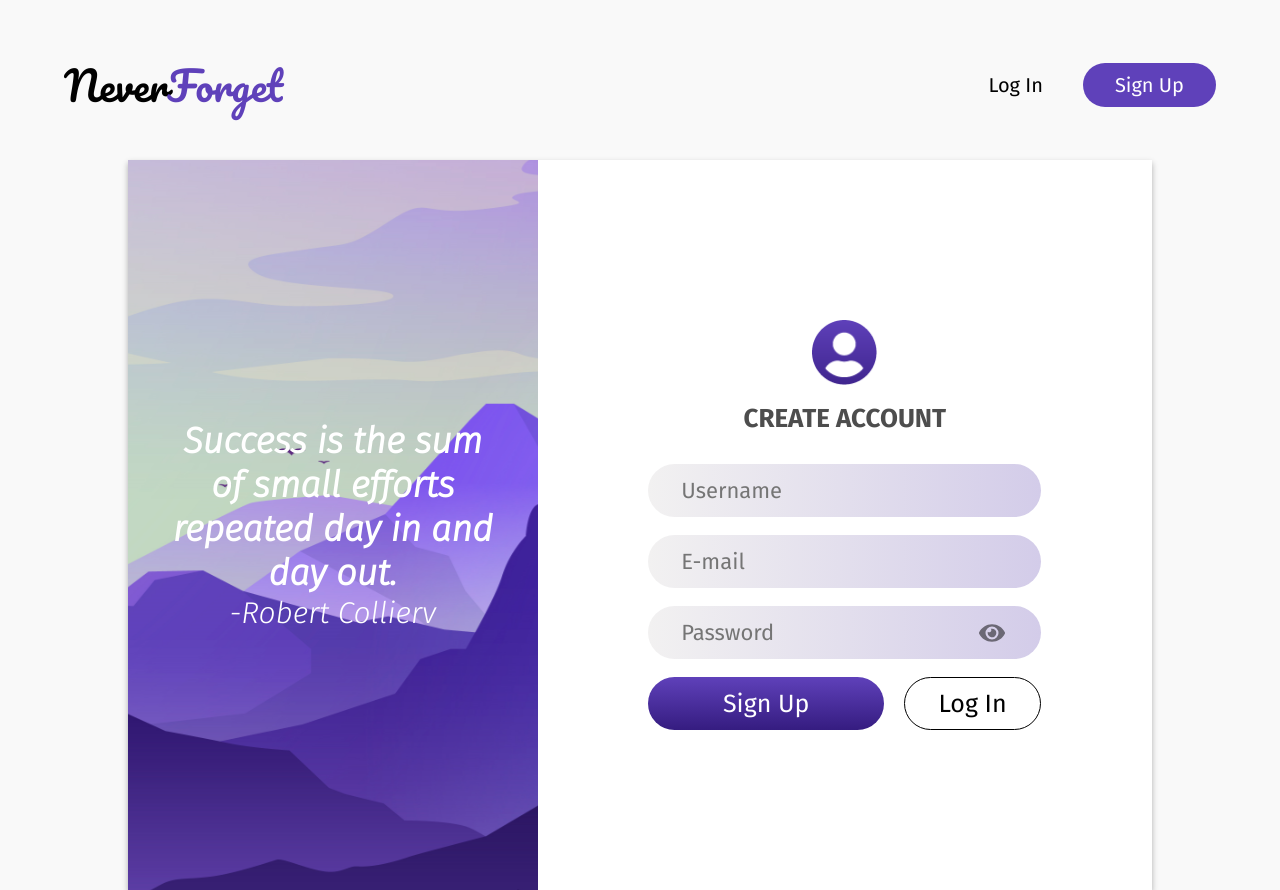
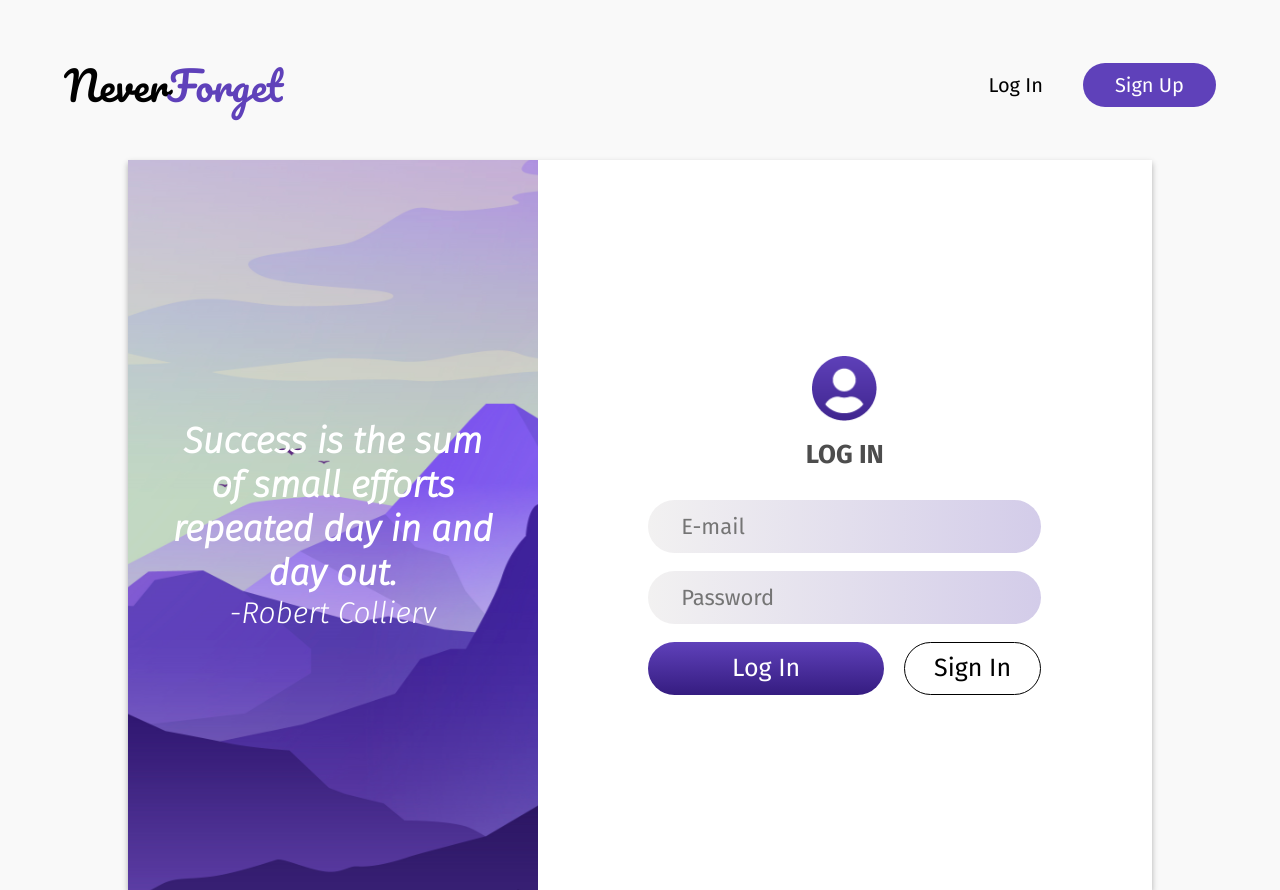
Before and after one commit to mdziechciarz/neverforget-todo-app, a React (Create React App) app in the folder client/: page /login in a window 1280 px wide. Built offline with nearby package versions, Linux system fonts and the light colour scheme.

Commit message:
Update to controlled form

```diff
--- a/client/src/components/Auth/Form/Form.jsx
+++ b/client/src/components/Auth/Form/Form.jsx
@@ -1,4 +1,5 @@
 import React, { useState } from 'react';
+import { useLocation } from 'react-router-dom';
 import { useMediaQuery } from 'react-responsive';
 import { FaEye, FaEyeSlash } from 'react-icons/fa';
 import userCircle from '../../../assets/userCircle.png';
@@ -6,15 +7,20 @@ import userCircle from '../../../assets/userCircle.png';
 import style from './Form.module.css';
 
 const Form = () => {
-  const [isLoginView, setIsLoginView] = useState(false);
+  const location = useLocation();
+  const [isLoginView, setIsLoginView] = useState(location.pathname === "/login");
   const [isPasswordVisible, setIsPasswordVisible] = useState(false);
   const isTabletOrBigger = useMediaQuery({ minWidth: 800 });
+
+  const [formData, setFormData] = useState({ username: '', email: '', password: '' });
 
   const handleSwitchView = e => {
     e.preventDefault();
     setIsLoginView(prev => !prev);
   }
   const handleSwitchPassowordVisibility = () => setIsPasswordVisible(prev => !prev)
+  const handleInputChange = e => setFormData(prev => ({ ...prev, [e.target.name]: e.target.value }))
+
 
   return (
     <div className={style.wrapper}>
@@ -25,16 +31,16 @@ const Form = () => {
         <p className={style.title}> {isLoginView ? "Log In" : "Create Account"} </p>
         <form className={style.form}>
           {!isLoginView && (<div className={style.row}>
-            <input type="text" placeholder="Username" />
+            <input name="username" type="text" placeholder="Username" value={formData.username} onChange={handleInputChange} />
           </div>)}
           <div className={style.row}>
-            <input type="text" placeholder="E-mail" />
+            <input name="email" type="text" placeholder="E-mail" value={formData.email} onChange={handleInputChange} />
           </div>
           <div className={style.row}>
             <div className={style.passwordRow}>
-              <input type={isPasswordVisible ? "text" : "password"} placeholder="Password" />
+              <input name="password" type={isPasswordVisible ? "text" : "password"} placeholder="Password" value={formData.password} onChange={handleInputChange} />
               {
-                !isLoginView && <i className={style.eyeIcon} onClick={handleSwitchPassowordVisibility}>{isPasswordVisible ? <FaEyeSlash /> : <FaEye />}</i>
+                !isLoginView && formData.password && <i className={style.eyeIcon} onClick={handleSwitchPassowordVisibility}>{isPasswordVisible ? <FaEyeSlash /> : <FaEye />}</i>
               }
             </div>
           </div>
--- a/client/src/components/Auth/Form/Form.module.css
+++ b/client/src/components/Auth/Form/Form.module.css
@@ -99,7 +99,6 @@
 .submitBtn:hover {
   background-position: 0 100%;
   cursor: pointer;
-  /* color: black; */
 }
 .switchViewBtn {
   width: 100%;
```
